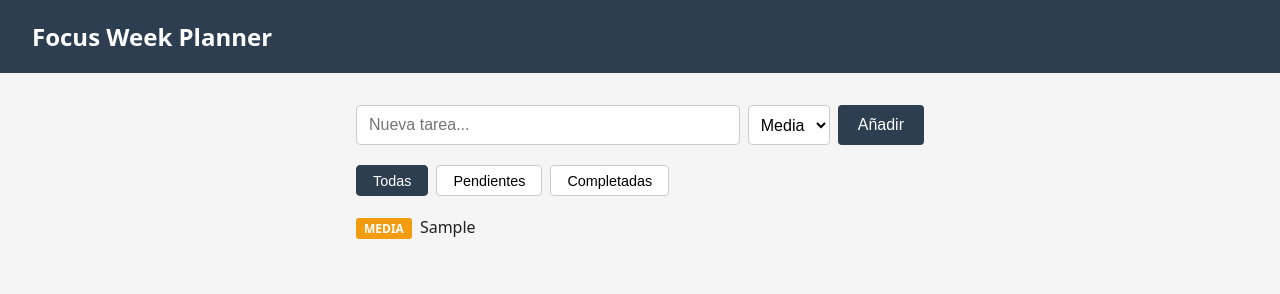
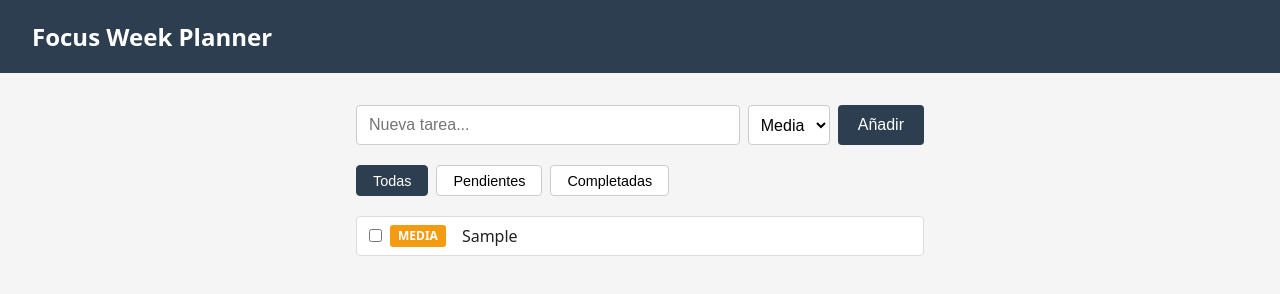
Before and after one commit to jabbubiSr/focus-week-planner, a plain HTML site: page index.html in a window 1280 px wide. Both pictures are taken after typing "Sample" into the empty fields and a click on the button "Añadir". Drawn offline with Linux system fonts and the light colour scheme.

Commit message:
feat: enhance task list with checkbox and styling for completed tasks

```diff
--- a/app.js
+++ b/app.js
@@ -8,11 +8,20 @@ form.addEventListener('submit', function (e) {
   const text = input.value.trim();
   if (!text) return;
   const li = document.createElement('li');
+  const checkbox = document.createElement('input');
+  checkbox.type = 'checkbox';
+  checkbox.addEventListener('change', function () {
+    li.classList.toggle('completed', checkbox.checked);
+  });
   const badge = document.createElement('span');
   badge.className = 'priority-badge ' + priority.value;
   badge.textContent = priority.value;
+  const label = document.createElement('span');
+  label.className = 'task-text';
+  label.textContent = text;
+  li.appendChild(checkbox);
   li.appendChild(badge);
-  li.appendChild(document.createTextNode(text));
+  li.appendChild(label);
   list.appendChild(li);
   input.value = '';
 });
--- a/styles.css
+++ b/styles.css
@@ -104,3 +104,21 @@ main {
 .priority-badge.baja  { background: #27ae60; }
 .priority-badge.media { background: #f39c12; }
 .priority-badge.alta  { background: #e74c3c; }
+
+#task-list li {
+  display: flex;
+  align-items: center;
+  gap: 0.5rem;
+  padding: 0.5rem 0.75rem;
+  background: #fff;
+  border: 1px solid #ddd;
+  border-radius: 4px;
+}
+
+#task-list li.completed {
+  opacity: 0.5;
+}
+
+#task-list li.completed .task-text {
+  text-decoration: line-through;
+}
```
